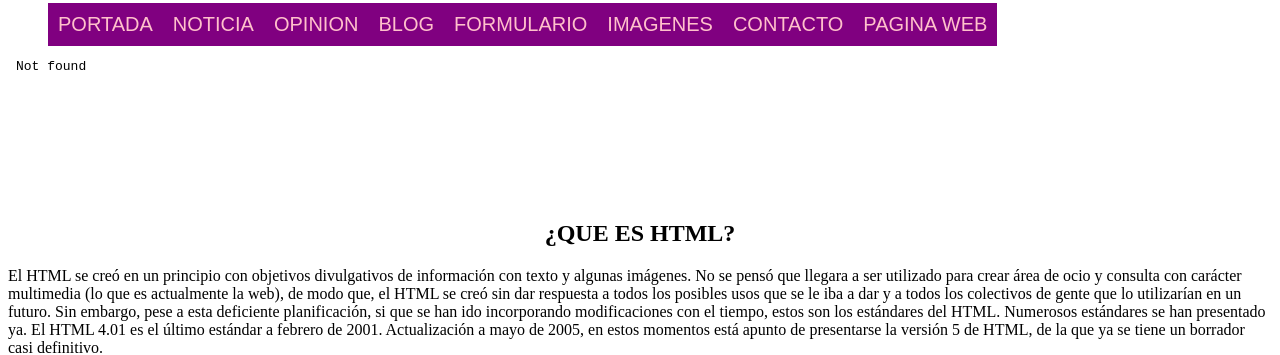
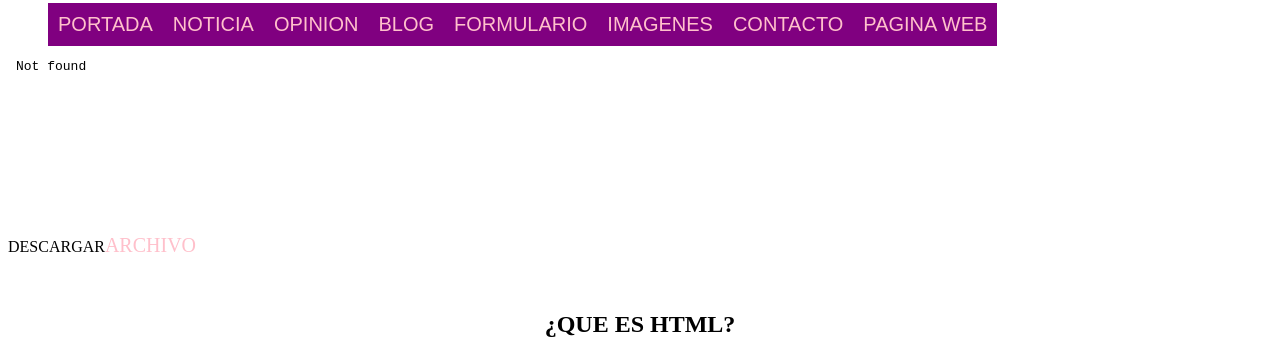
Before and after one commit to melissaarcos/terceroinformatica, a plain HTML site: page index.html in a window 1280 px wide. Shown: the part 775-1130 px from the top of the page. Drawn offline with Linux system fonts and the light colour scheme; a web font is replaced by a local one.

Commit message:
Add files via upload

```diff
--- a/index.html
+++ b/index.html
@@ -27,6 +27,9 @@
 <br>
 <br>
 <embed src="BESOS (1).mp3"></embed>
+<br>
+<br>
+<p>DESCARGAR<a href="SEMANA 02.pdf">ARCHIVO</a></p>
 <br>
 <section>
 
```
Also changed, not shown: 1 other file.
